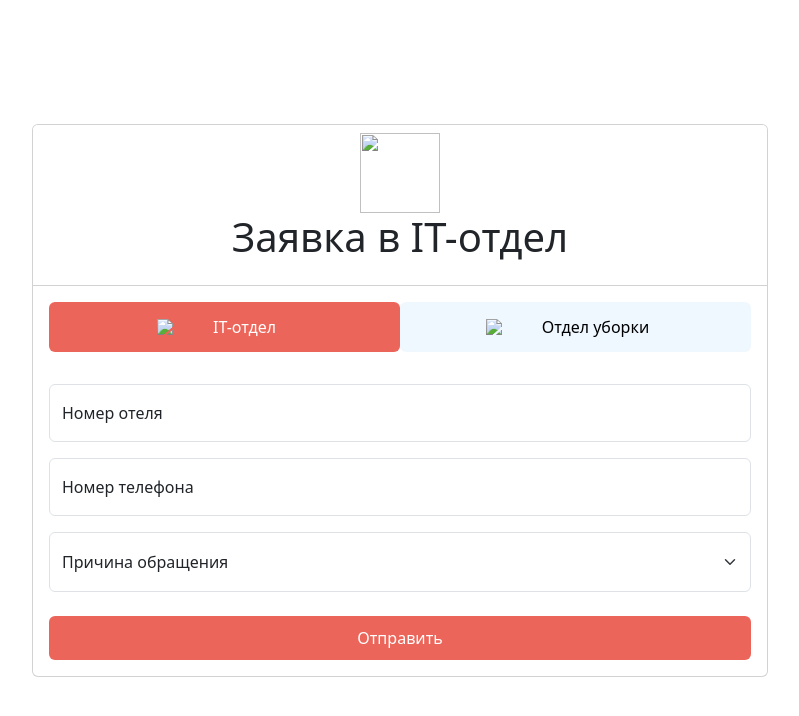
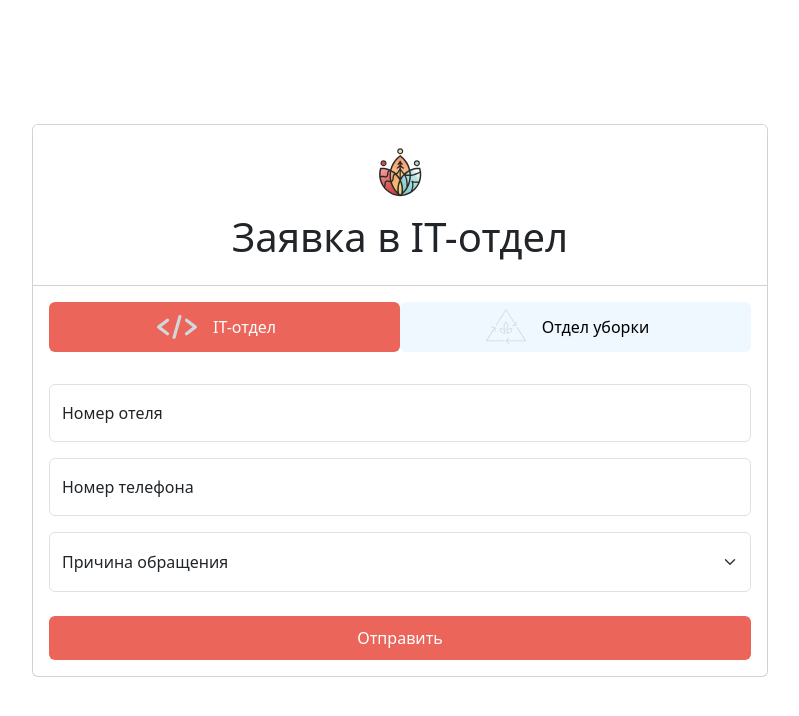
Before and after one commit to programest/dasasd, a plain HTML site: page index.html in a window 1280 px wide. Shown: the whole page, without its empty margins (240-1039 px from the left). Drawn offline with nearby package versions, Linux system fonts and the light colour scheme; the site is published under a folder, as on GitHub Pages, so addresses that start at the root find nothing.

Commit message:
Update index.html

```diff
--- a/index.html
+++ b/index.html
@@ -20,7 +20,7 @@
                         <form  class="form-card needs-validation" novalidate>
                             <div class="card-header d-flex flex-column align-items-center">
                                 <div class="logo">
-                                    <img src="/img/oi-qaragai-logo-main-test2.5195a94.svg" alt="" class="logo__img">
+                                    <img src="img/oi-qaragai-logo-main-test2.5195a94.svg" alt="" class="logo__img">
                                 </div>
                                 <div class="col-lg-8 mx-auto text-center mb-3">
                                     <h1 class="display-6" id="titleText">Заявка в IT-отдел</h1>
@@ -34,13 +34,13 @@
                                     <ul role="tablist" class=" col-12 nav  d-flex justify-content-between mb-3 radio-group">
                                         <li class="col mb-mb-0 mb-3">
                                             <div class='radio mx-auto active d-flex align-items-center justify-content-center ' data-value-tab="IT">
-                                                <img class="fit-image" src="/img/it.svg" >
+                                                <img class="fit-image" src="img/it.svg" >
                                                 <p  class="nav-link  ">IT-отдел </p>
                                             </div>
                                         </li>
                                         <li class="col">
                                             <div class='radio d-flex align-items-center justify-content-center' data-value-tab="Cleaning">
-                                                <img class="fit-image" src="/img/cleaning.svg">
+                                                <img class="fit-image" src="img/cleaning.svg">
                                                 <p  class="nav-link  ">Отдел уборки</p>
                                             </div>
                                         </li>
@@ -84,7 +84,7 @@
                 </div>
             </div>
             <div class="alert alert-success  align-items-center disabledMessage" id="message" role="alert">
-                <img src="/img/correct.svg" alt=""  class="alert-img">
+                <img src="img/correct.svg" alt=""  class="alert-img">
 
                 <p class="alert-text">Заявка успешно отправлена, в ближайшее время с вами свяжется сотрудник OI-Qaragai</p>
                 <button type="button" class="btn-close" data-bs-dismiss="alert" aria-label="Close"></button>
```
